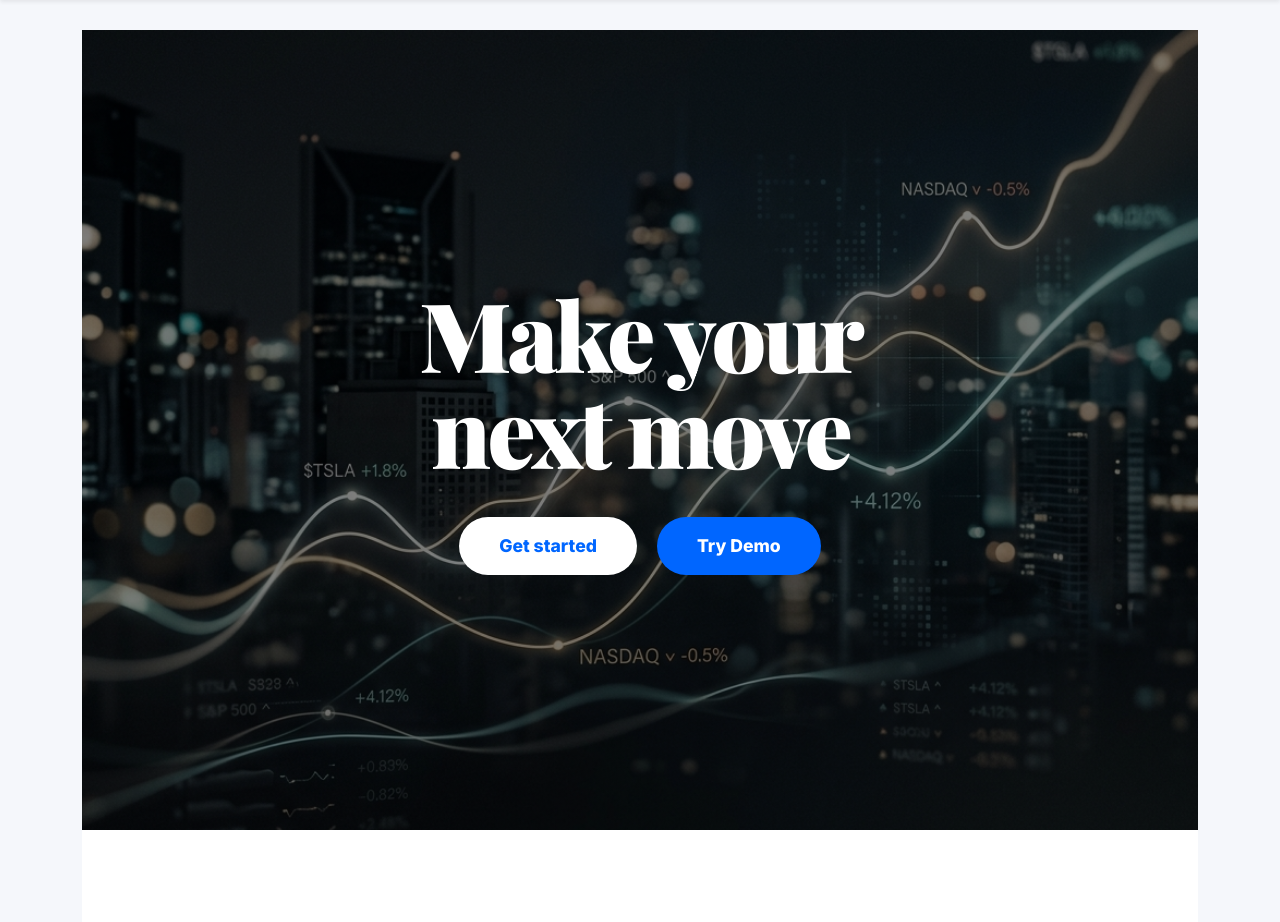
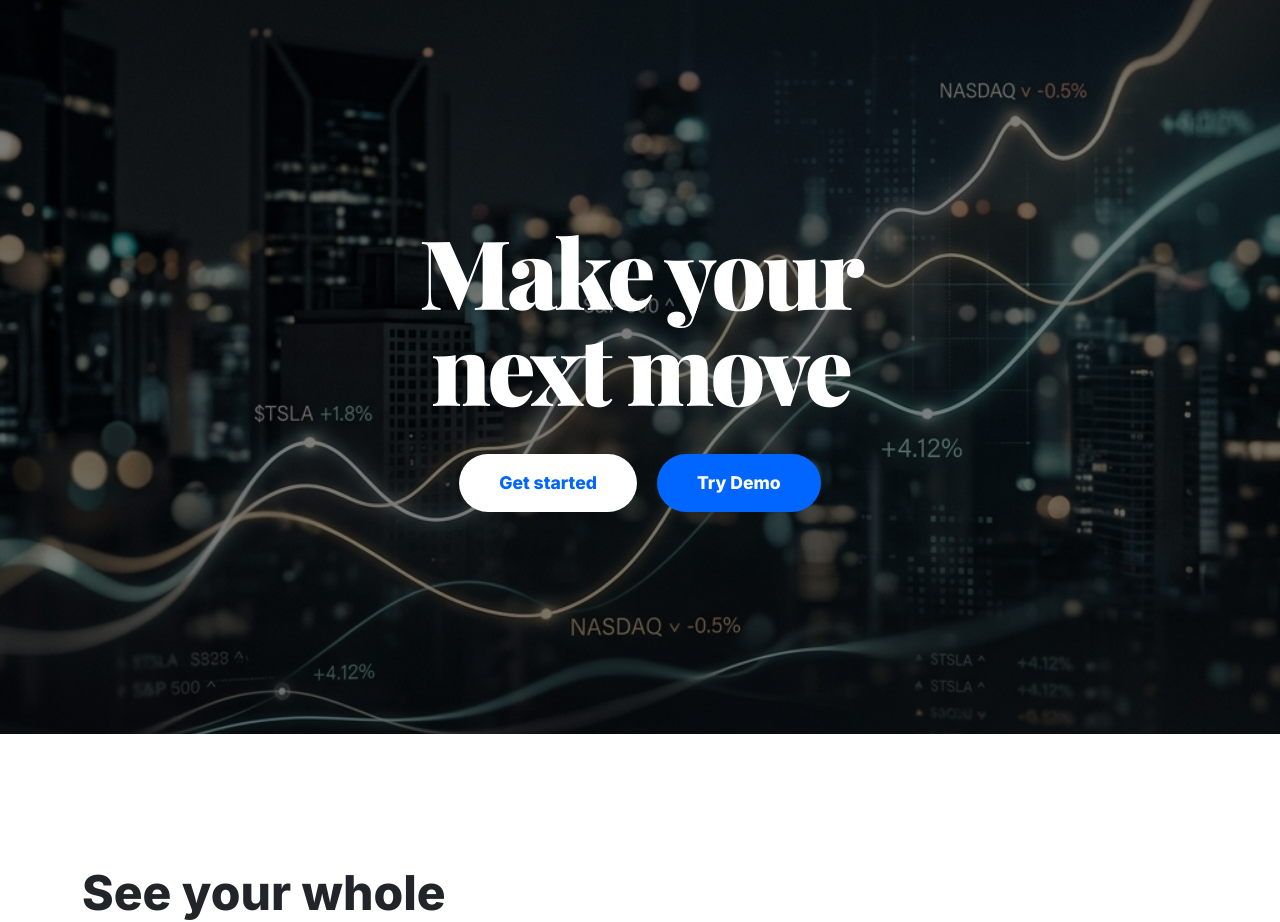
Before and after one commit to naylahabdalla/InvestTrack, a Flask app: page / in a window 1280 px wide. Shown: the part 56-978 px from the top of the page. Run offline with Flask 3, Linux system fonts and the light colour scheme.

Commit message:
Fix hero page layout to stretch full width

```diff
--- a/templates/index.html
+++ b/templates/index.html
@@ -2,9 +2,13 @@
 
 {% block content %}
 
+</div> <!-- Escape base.html container to go edge-to-edge -->
+
 <style>
     .hero {
-        min-height: 100vh;
+        min-height: calc(100vh - 66px); /* Adjust for navbar */
+        margin-top: -30px; /* Offset the container margin-top from base.html */
+        width: 100vw;
         padding: 0;
         background-color: #000;
         background-image: linear-gradient(rgba(0,0,0,0.5), rgba(0,0,0,0.5)), url("/static/images/investment_hero_bg.png");
@@ -580,4 +584,5 @@
 
 
 
+<div class="container" style="display: none;"> <!-- Reopen container for base.html to close properly -->
 {% endblock %}
```
